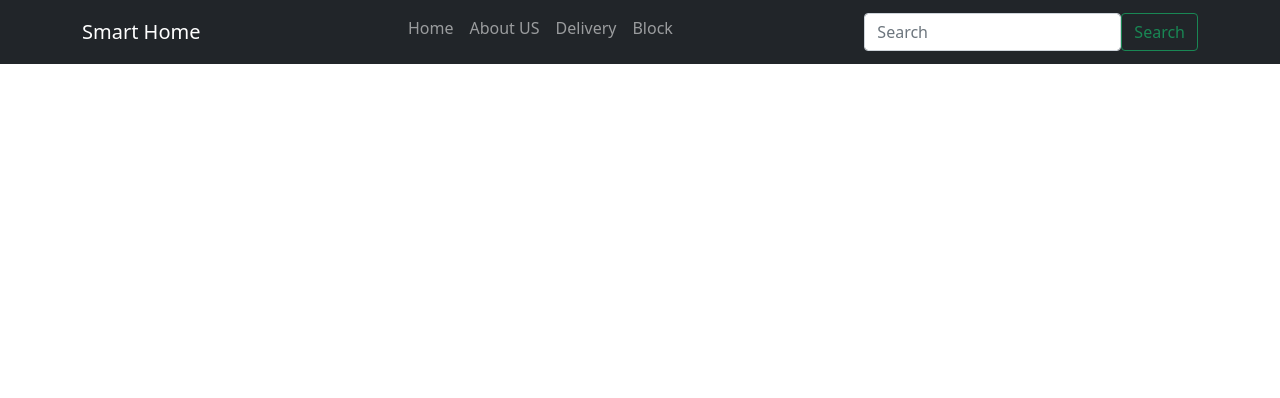
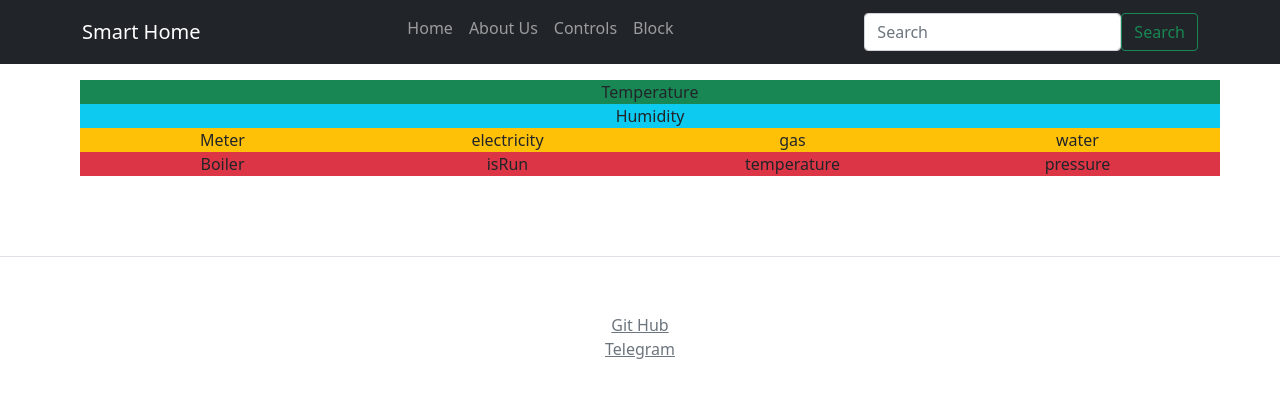
Before and after one commit to anddp12/flaskProject, a Flask app: page / in a window 1280 px wide. Shown: the top 398 px of the page. Run offline with Flask 2, Linux system fonts and the light colour scheme; some libraries are stand-ins or nearby versions.

Commit message:
creating a grid in the file index and header,footer

```diff
--- a/app.py
+++ b/app.py
@@ -6,7 +6,7 @@ app = Flask(__name__)
 
 @app.route('/')
 def home():  # put application's code here
-    return render_template("index.html")
+    return render_template("index.html", head1="head")
 
 
 if __name__ == '__main__':
--- /dev/null
+++ b/templates/footer.html
@@ -0,0 +1,11 @@
+<footer class="text-center pt-5 my-md-5 pt-md-5 border-top">
+    <div class="row">
+        <div class="col-12 col-md">
+            <h5></h5>
+            <ul class="list-unstyled text-small">
+                <li><a href="https://github.com/anddp12" class="link-secondary">Git Hub</a></li>
+                <li><a href="https://t.me/ataran12" class="link-secondary">Telegram</a></li>
+            </ul>
+        </div>
+    </div>
+</footer>
--- /dev/null
+++ b/templates/header.html
@@ -0,0 +1,33 @@
+<header>
+    <nav class="navbar fixed-top navbar-expand-lg navbar-dark bg-dark">
+        <div class="container">
+            <a href="" class="navbar-brand">Smart Home</a>
+            <button class="navbar-toggler" type="button" data-toggle="collapse" data-target="#navbarContent" aria-controls="navbarContent" aria-expanded="false">
+                <span class="navbar-toggler-icon"></span>
+            </button>
+
+            <div class="collapse navbar-collapse" id="navbarContent">
+                <ul class="navbar-nav m-auto mb-2">
+                    <li class="nav-item">
+                        <a href="" class="nav-link">Home</a>
+                    </li>
+                    <li class="nav-item">
+                        <a href="" class="nav-link">About Us</a>
+                    </li>
+                    <li class="nav-item">
+                        <a href="" class="nav-link">Controls</a>
+                    </li>
+                    <li class="nav-item">
+                        <a href="" class="nav-link">Block</a>
+                    </li>
+                </ul>
+                <form action="" class="d-flex">
+                    <label>
+                        <input type="search" placeholder="Search" class="form-control mr-2">
+                    </label>
+                    <button class="btn btn-outline-success">Search</button>
+                </form>
+            </div>
+        </div>
+    </nav>
+</header>
--- a/templates/index.html
+++ b/templates/index.html
@@ -1,42 +1,29 @@
 {% extends 'base.html' %}
 {% block body %}
+    {% include 'header.html' %}
+
     <main>
-        <nav class="navbar fixed-top navbar-expand-lg navbar-dark bg-dark">
-            <div class="container">
-                <a href="" class="navbar-brand">Smart Home</a>
-                <button class="navbar-toggler" type="button" data-toggle="collapse" data-target="#navbarContent" aria-controls="navbarContent" aria-expanded="false">
-                    <span class="navbar-toggler-icon"></span>
-                </button>
-
-            <div class="collapse navbar-collapse" id="navbarContent">
-                <ul class="navbar-nav m-auto mb-2">
-                    <li class="nav-item">
-                        <a href="" class="nav-link">Home</a>
-                    </li>
-                    <li class="nav-item">
-                        <a href="" class="nav-link">About US</a>
-                    </li>
-                    <li class="nav-item">
-                        <a href="" class="nav-link">Delivery</a>
-                    </li>
-                    <li class="nav-item">
-                        <a href="" class="nav-link">Block</a>
-                    </li>
-                </ul>
-                <form action="" class="d-flex">
-                    <label>
-                        <input type="search" placeholder="Search" class="form-control mr-2">
-                    </label>
-                    <button class="btn btn-outline-success">Search</button>
-                </form>
+        <div class="container container-md text-center" style="margin:80px">
+            <div class="row">
+                <div class="col-md-12 bg-success">Temperature</div>
             </div>
+            <div class="row">
+                <div class="col-md-12 bg-info">Humidity</div>
             </div>
-        </nav>
-
-
-
+            <div class="row" >
+                <div class="col-md-3 bg-warning">Meter</div>
+                <div class="col-md-3 bg-warning">electricity</div>
+                <div class="col-md-3 bg-warning">gas</div>
+                <div class="col-md-3 bg-warning">water</div>
+            </div>
+            <div class="row">
+                <div class="col-md-3 bg-danger">Boiler</div>
+                <div class="col-md-3 bg-danger">isRun</div>
+                <div class="col-md-3 bg-danger">temperature</div>
+                <div class="col-md-3 bg-danger">pressure</div>
+            </div>
+        </div>
     </main>
 
-
-
+    {% include 'footer.html' %}
 {% endblock %}
```
